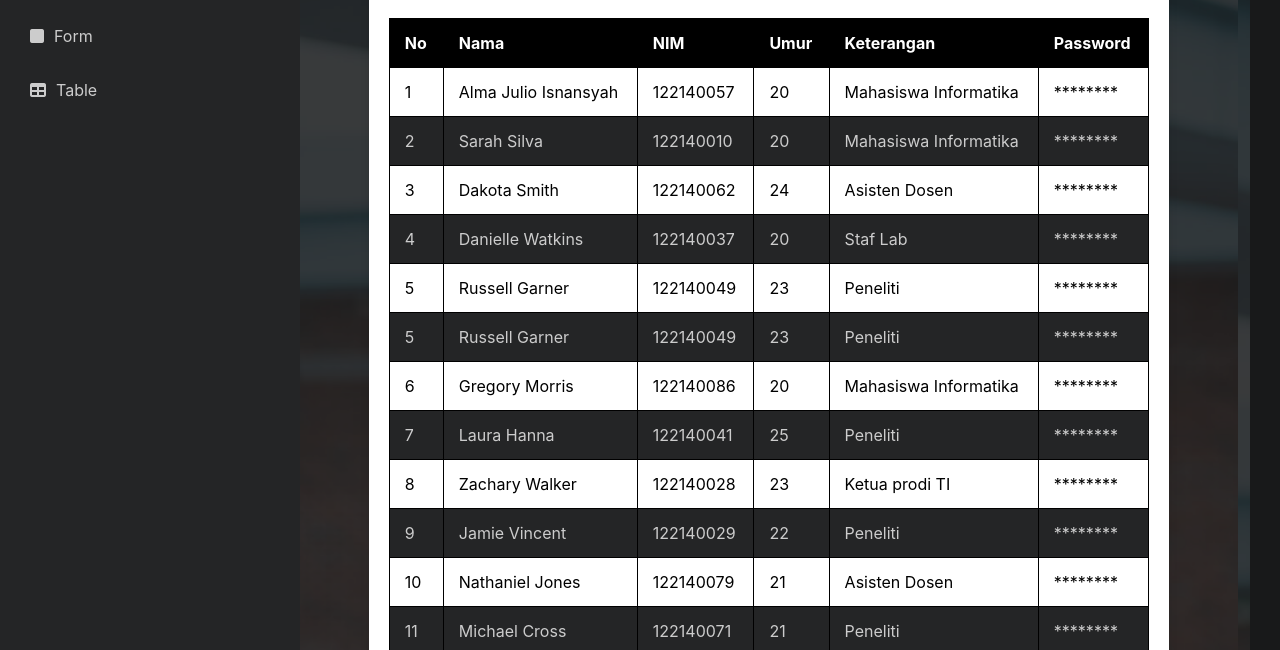
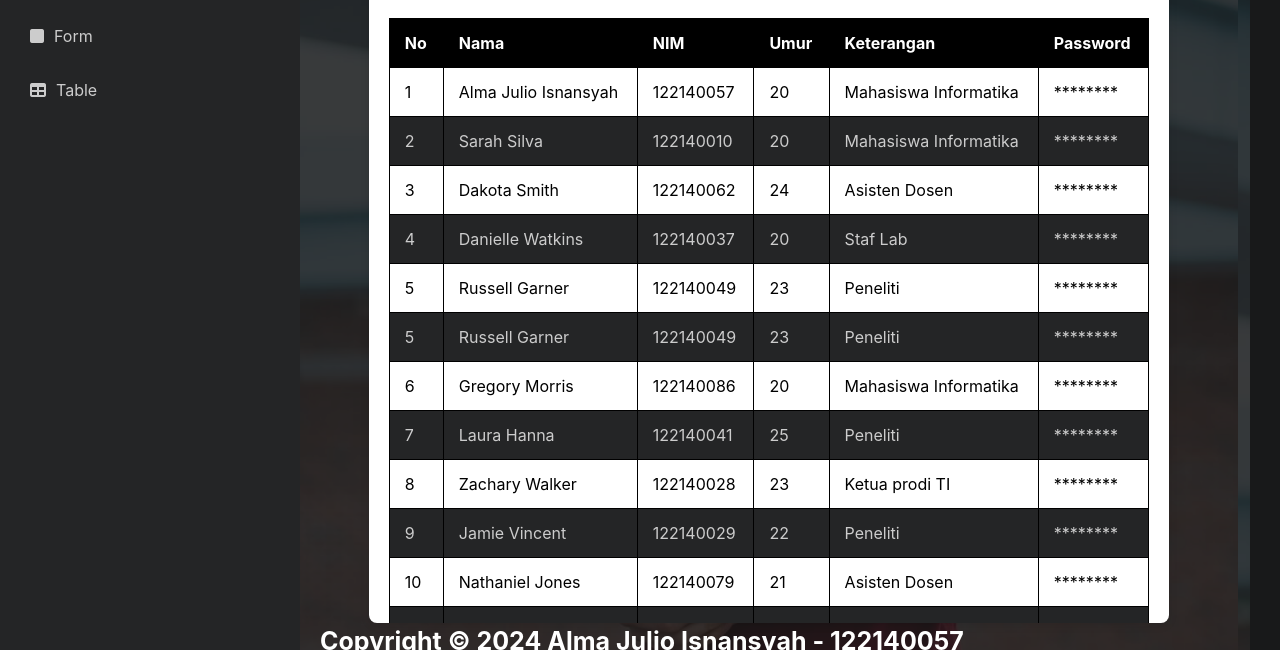
Before and after one commit to almajulioo/UTS-PEMWEB, a plain HTML site: page table.html in a window 1280 px wide. Shown: the part 150-800 px from the top of the page. Drawn offline with nearby package versions, Linux system fonts and the light colour scheme.

Commit message:
add table overflow

```diff
--- a/style.css
+++ b/style.css
@@ -153,6 +153,8 @@ button:hover {
     background-color: white;
     border-radius: 8px;
     box-shadow: 0 2px 10px rgba(0, 0, 0, 0.1);
+    height: 681px;
+    overflow: scroll;
 }
 
 h2 {
```
